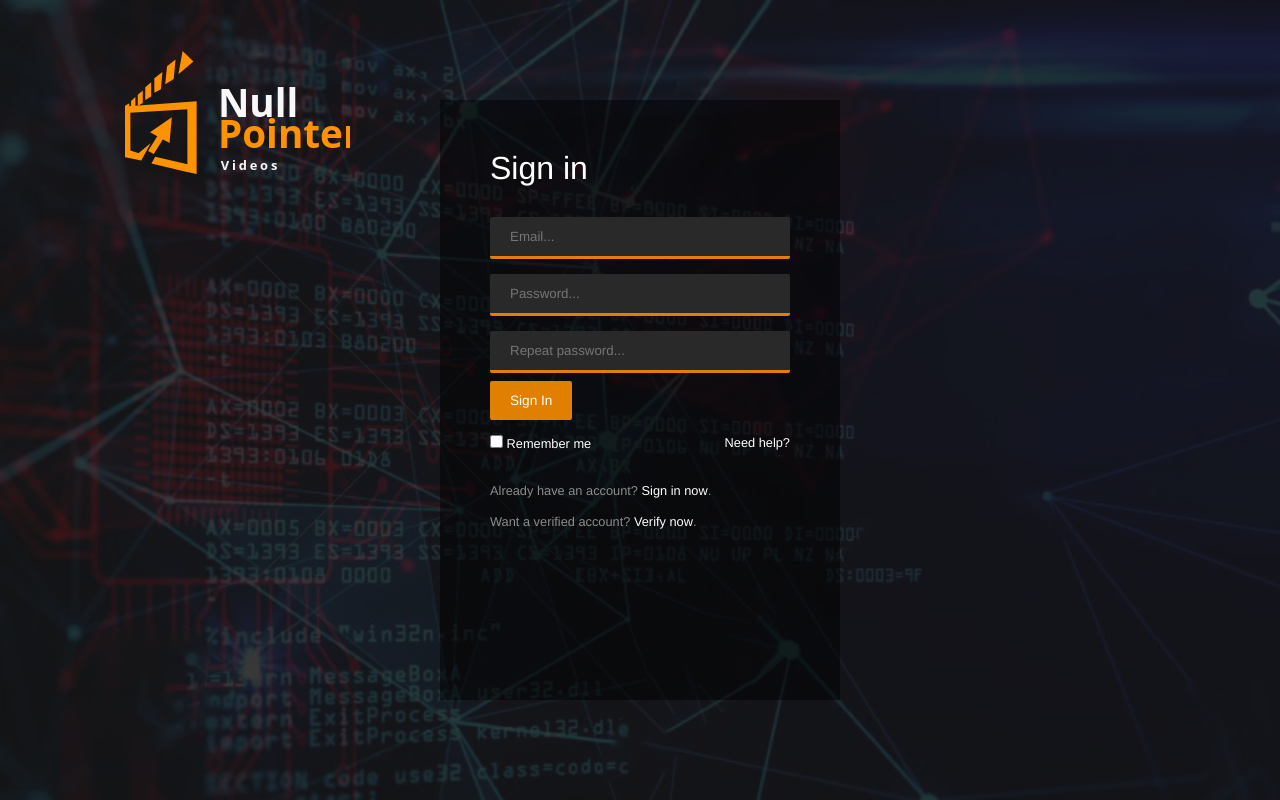
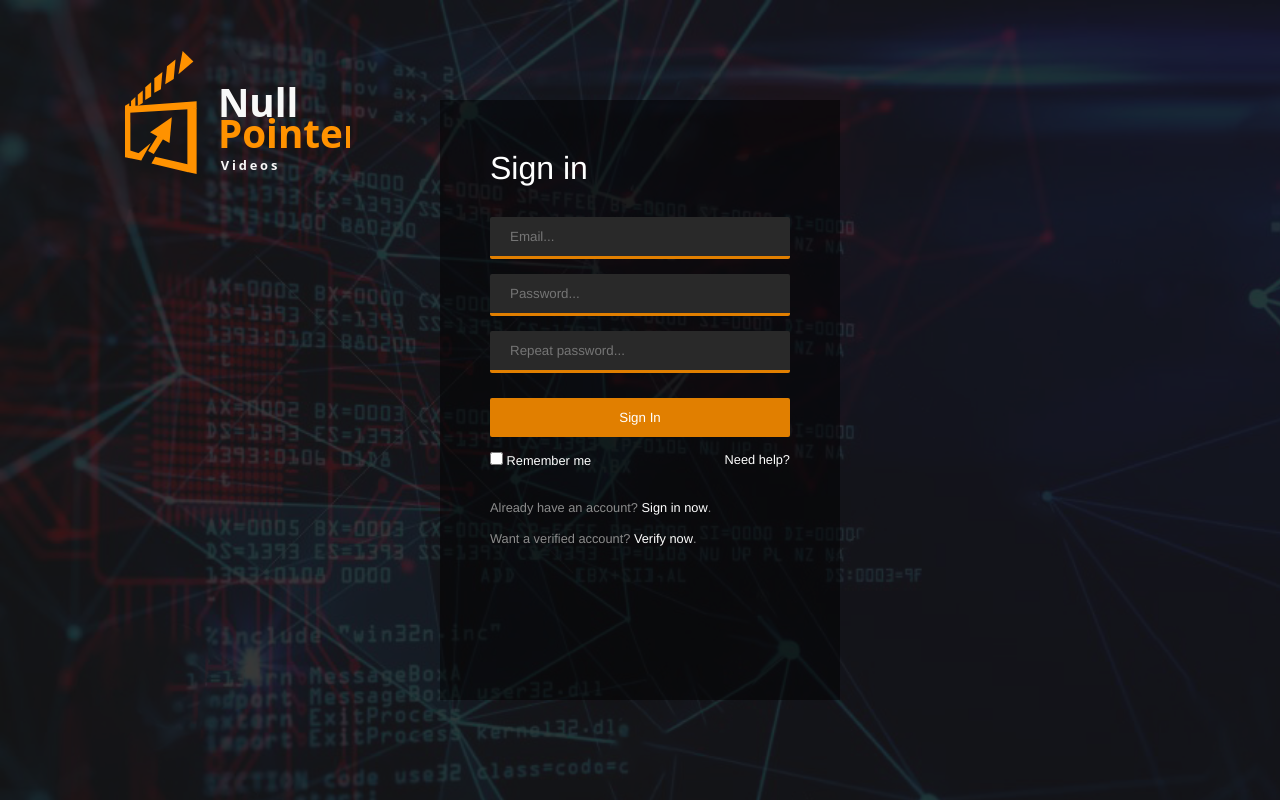
Before and after one commit to Yannieck/netflixsysteem, a PHP site: page /pages/createaccount.php in a window 1280 px wide. Run offline with PHP 8.4, Linux system fonts and the light colour scheme.

Commit message:
Createaccount button breder gemaakt

```diff
--- a/assets/styles/style.css
+++ b/assets/styles/style.css
@@ -71,6 +71,7 @@ a {
     border-radius: 2px;
     cursor: pointer;
     font-size: 0.85rem;
+    font-weight: bold;
 }
 
 .button:hover {
@@ -83,4 +84,6 @@ a {
     font-size: 0.75rem;
     display: none;
 }
+
+
 /*# sourceMappingURL=style.css.map */
--- a/pages/createaccount.php
+++ b/pages/createaccount.php
@@ -26,7 +26,7 @@
                 <p class="errortext" id="passwordrepeaterror">Passwords are not the same.</p>
 
                 <!-- Submit knop -->
-                <input class="button" type="submit" name="login" id="login" value="Sign In">
+                <input class="formbutton" type="submit" name="login" id="login" value="Sign In">
 
                 <!-- Remember me + help knop -->
                 <div class="content1">
```
Lines whose indentation alone changed are shown as unchanged.
